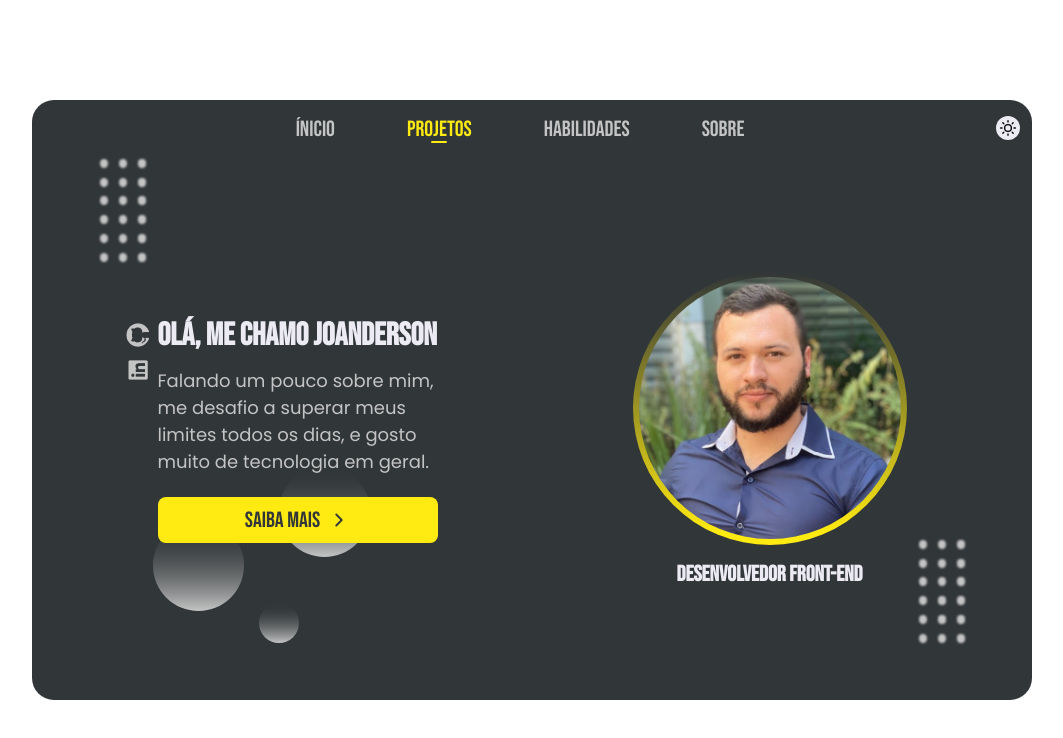
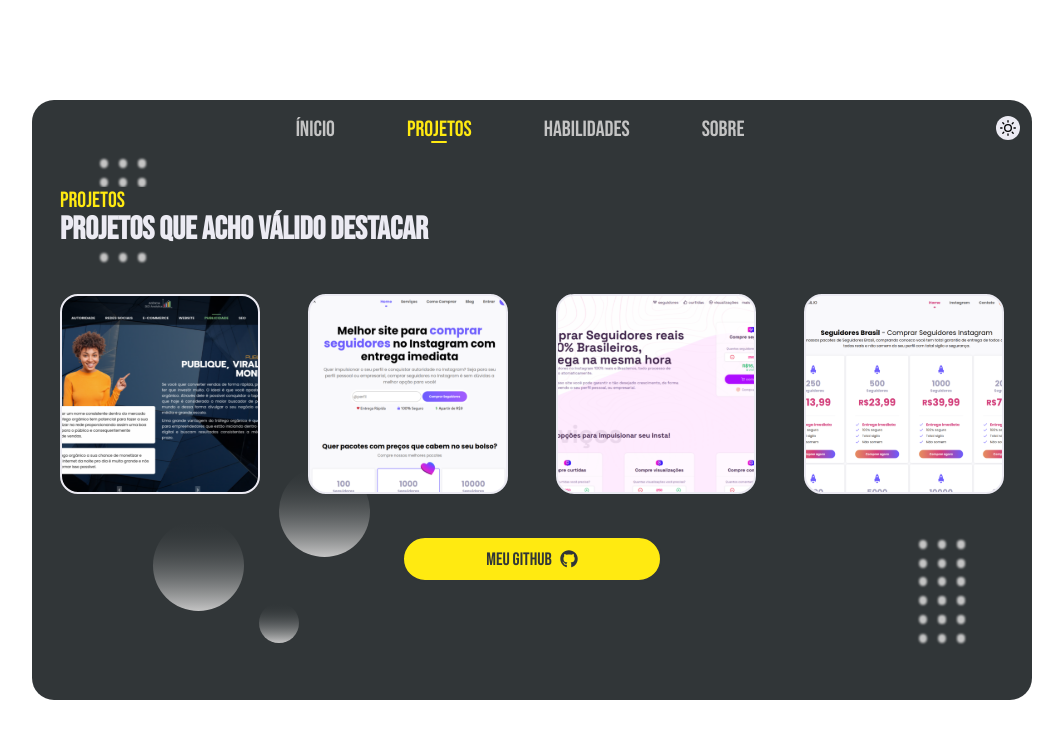
Before and after one commit to JoandersonReis/portifolio, a Next.js app: page / in a window 1280 px wide. Both pictures are taken after a click on the button "Projetos". Shown: the top 738 px of the page, without its empty margins (108-1171 px from the left). Built offline with nearby package versions, Linux system fonts and the light colour scheme.

Commit message:
Feat: ProjectsSection.

```diff
--- a/src/components/Button/styles.module.scss
+++ b/src/components/Button/styles.module.scss
@@ -6,7 +6,7 @@
   height: 4.6rem;
   width: 100%;
   background-color: var(--color-primary);
-  border-radius: 0.8rem;
+  border-radius: 2.5rem;
   position: relative;
   z-index: 1;
 
@@ -22,7 +22,7 @@
     position: absolute;
     left: 0;
     top: 0;
-    border-radius: 0.8rem;
+    border-radius: 2.5rem;
     transform: scaleX(0%);
     transition: all 0.3s ease;
     z-index: -1;
--- /dev/null
+++ b/src/components/ProjectsSection/index.tsx
@@ -0,0 +1,57 @@
+import Link from "next/link";
+import { FaGithub } from "react-icons/fa";
+import styles from "./styles.module.scss";
+
+type Props = {};
+
+const ProjectsSection = () => {
+  const projects = [
+    {
+      imageName: "seo-analytics.svg",
+      link: "https://agenciaseoanalytics.com",
+    },
+    {
+      imageName: "viraliza.svg",
+      link: "https://viraliza.net",
+    },
+    {
+      imageName: "upgram.svg",
+      link: "https://upgram.site",
+    },
+    {
+      imageName: "seguidoresbrasil.svg",
+      link: "https://seguidoresbrasil.io",
+    },
+  ];
+
+  return (
+    <section className={styles.projectsSection}>
+      <span>Projetos</span>
+      <h1>PROJETOS QUE ACHO VÁLIDO DESTACAR</h1>
+
+      <main>
+        {projects.map((item) => (
+          <div
+            className={styles.project}
+            key={item.link}
+            style={{
+              "backgroundImage": `url(/assets/images/${item.imageName})`,
+            }}
+          >
+            <div className={styles.backgroundOpacity}>
+              <Link href={item.link} target="_blank">
+                VER MAIS
+              </Link>
+            </div>
+          </div>
+        ))}
+      </main>
+
+      <Link href="https://github.com/JoandersonReis">
+        Meu github <FaGithub color="var(--color-background)" />
+      </Link>
+    </section>
+  );
+};
+
+export default ProjectsSection;
--- /dev/null
+++ b/src/components/ProjectsSection/styles.module.scss
@@ -0,0 +1,119 @@
+.projectsSection {
+  display: flex;
+  flex-direction: column;
+  animation: 1s show forwards;
+  opacity: 0;
+
+  span {
+    color: var(--color-primary);
+    font-family: var(--font-title);
+    font-size: 2.2rem;
+    background-color: var(--color-background);
+    display: block;
+  }
+
+  h1 {
+    line-height: 3.2rem;
+    background-color: var(--color-background);
+  }
+
+  main {
+    display: grid;
+    grid-template-columns: repeat(4, 1fr);
+    column-gap: 4.8rem;
+    row-gap: 2.2rem;
+    margin-top: 4.8rem;
+    margin-bottom: 4.2rem;
+    transform: translateX(-40rem);
+    animation: 0.5s slide forwards;
+
+    .project {
+      max-width: 20rem;
+      height: 20rem;
+      width: 100%;
+      border-radius: 1.8rem;
+      border: 0.2rem solid var(--color-white);
+
+      &:hover {
+        .backgroundOpacity {
+          opacity: 1;
+        }
+      }
+
+      .backgroundOpacity {
+        transition: all 0.3s ease;
+        width: 100%;
+        height: 100%;
+        display: flex;
+        align-items: center;
+        justify-content: center;
+        background-image: url("../../../public/assets/images/project-background.svg");
+        background-color: rgba($color: #000000, $alpha: 0.7);
+        border-radius: 1.8rem;
+        opacity: 0;
+
+        a {
+          max-width: 13rem;
+        }
+      }
+    }
+  }
+
+  a {
+    width: 100%;
+    max-width: 26rem;
+    height: 3.6rem;
+    border-radius: 2.5rem;
+    background-color: var(--color-primary);
+    color: var(--color-background);
+    display: flex;
+    align-items: center;
+    justify-content: center;
+    font-family: var(--font-title);
+    border: 0.2rem solid var(--color-background);
+    position: relative;
+    z-index: 1;
+
+    svg {
+      margin-left: 0.8rem;
+    }
+
+    &::after {
+      content: "";
+      background-color: rgba($color: #fff, $alpha: 0.5);
+      position: absolute;
+      left: 0;
+      top: 0;
+      height: 100%;
+      width: 100%;
+      z-index: -1;
+      transform: scaleX(0%);
+      transition: all 0.5s ease;
+      border-radius: 2.5rem;
+    }
+
+    &:hover {
+      &::after {
+        transform: scaleX(100%);
+      }
+    }
+  }
+
+  &>a {
+    height: 4.6rem;
+    align-self: center;
+  }
+}
+
+@keyframes slide {
+  to {
+    opacity: 1;
+    transform: translateX(0%);
+  }
+}
+
+@keyframes show {
+  to {
+    opacity: 1;
+  }
+}
--- a/src/pages/index.tsx
+++ b/src/pages/index.tsx
@@ -4,6 +4,7 @@ import styles from "@/styles/Home.module.scss";
 import Header from "@/components/Header";
 import HomeSection from "@/components/HomeSection";
 import { useState } from "react";
+import ProjectsSection from "@/components/ProjectsSection";
 
 export default function Home() {
   const [sectionSelected, setSectionSelected] = useState("home");
@@ -23,7 +24,8 @@ export default function Home() {
         />
 
         <main className={styles.sections}>
-          <HomeSection />
+          {sectionSelected == "home" && <HomeSection />}
+          {sectionSelected == "projects" && <ProjectsSection />}
         </main>
       </section>
     </div>
--- a/src/styles/globals.css
+++ b/src/styles/globals.css
@@ -23,6 +23,7 @@ button, a {
   background: transparent;
   transition: all 0.3s ease;
   cursor: pointer;
+  text-decoration: none;
 }
 
 button {
```
